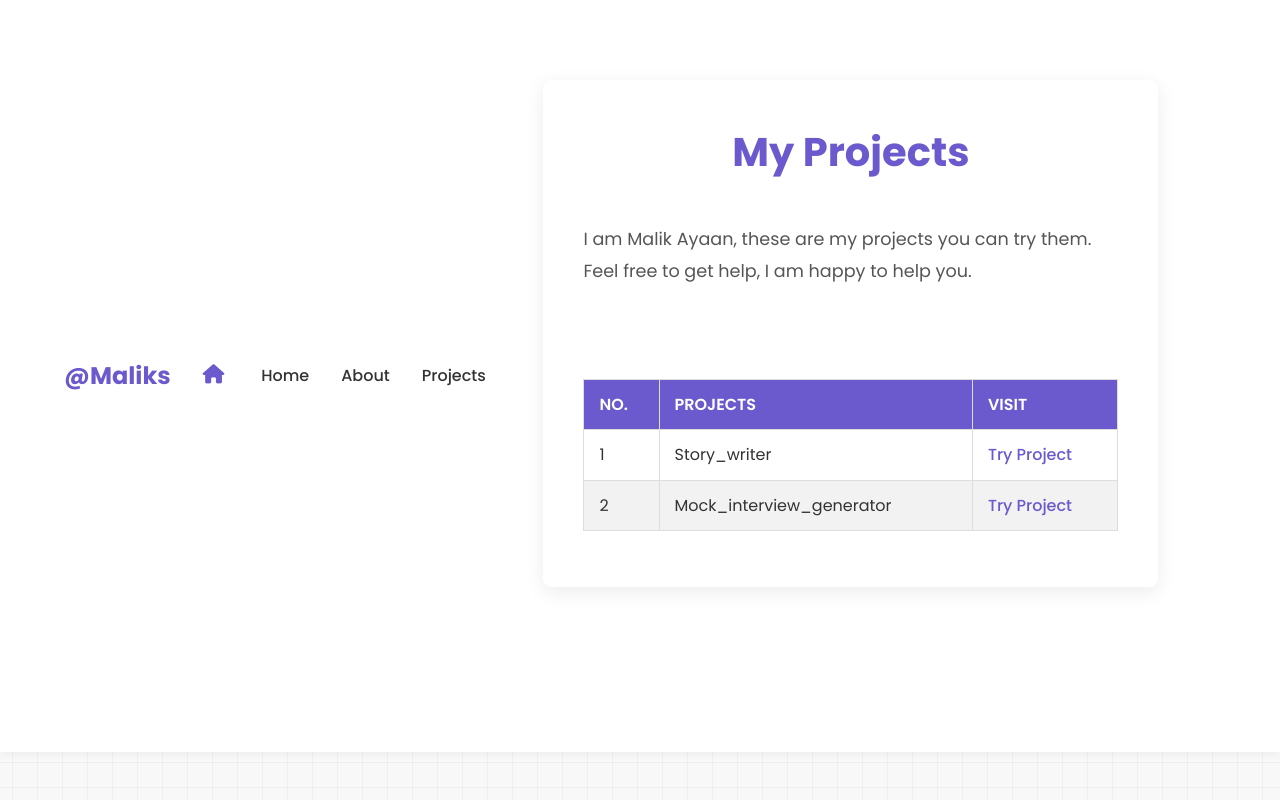
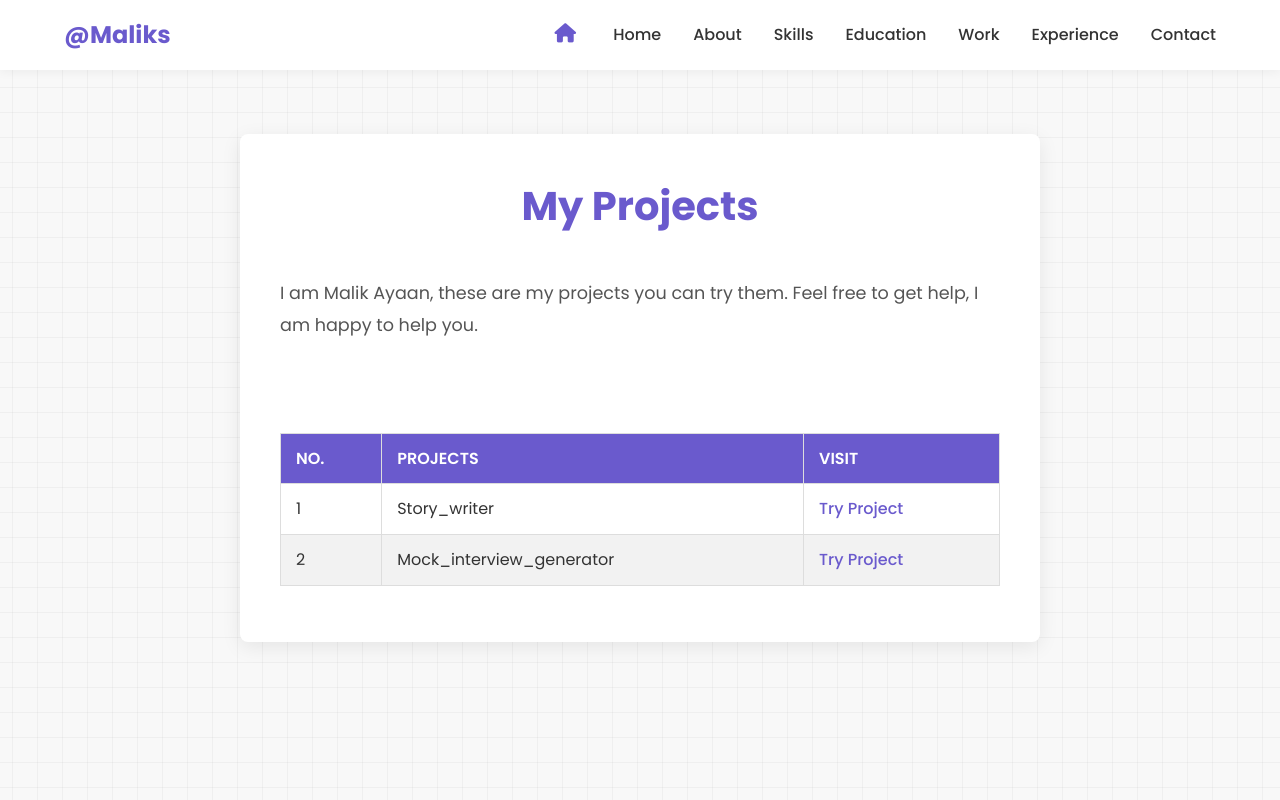
Before and after one commit to MalikAyaan456/portfolio_site, a plain HTML site: page myprojects.html in a window 1280 px wide. Drawn offline with Linux system fonts and the light colour scheme; a script that the page names is missing.

Commit message:
Update myprojects.html

```diff
--- a/myprojects.html
+++ b/myprojects.html
@@ -19,11 +19,15 @@
                     <li><a href="index.html"><i class="fas fa-home home-icon"></i></a></li>
                     <li><a href="index.html">Home</a></li>
                     <li><a href="introduction.html">About</a></li>
-                    <li><a href="myprojects.html">Projects</a></li>
-                    </ul>
+                    <li><a href="#skills">Skills</a></li>
+                    <li><a href="#education">Education</a></li>
+                    <li><a href="#work">Work</a></li>
+                    <li><a href="#experience">Experience</a></li>
+                    <li><a href="#contact">Contact</a></li>
+                </ul>
             </nav>
         </div>
-    </section>
+    </header>
 
     <section class="page-content">
         <div class="container">
```
